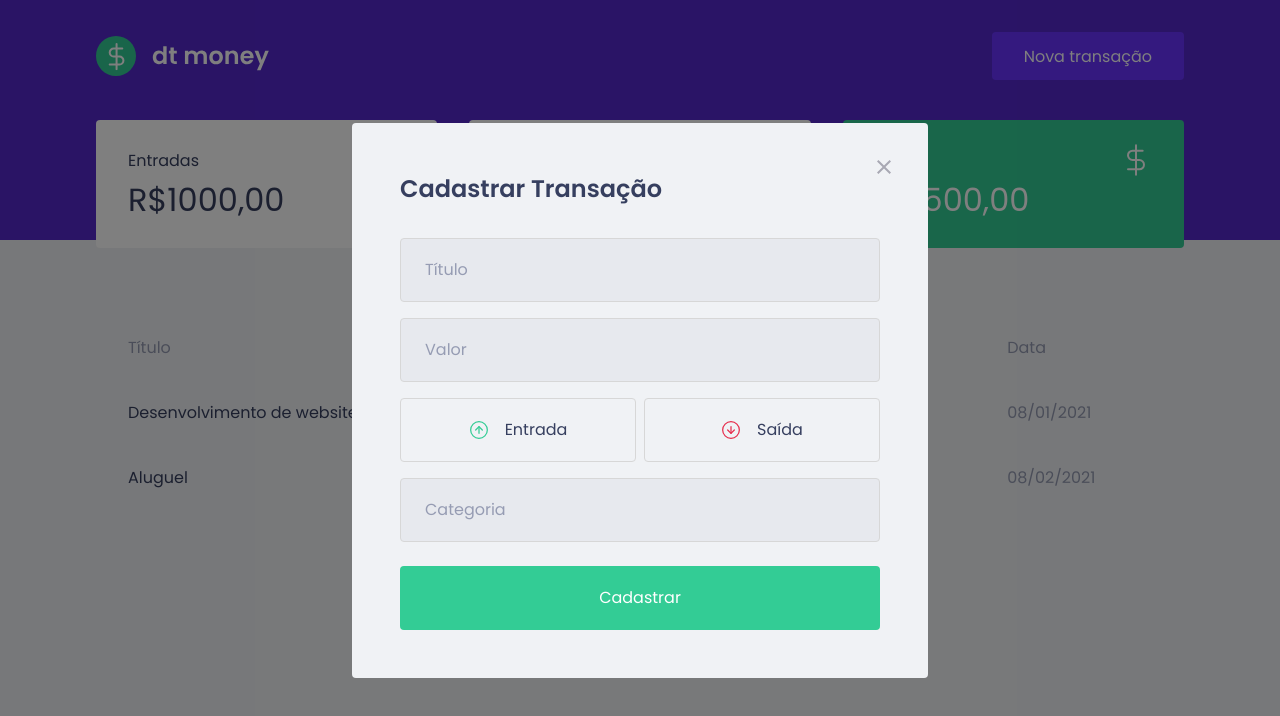
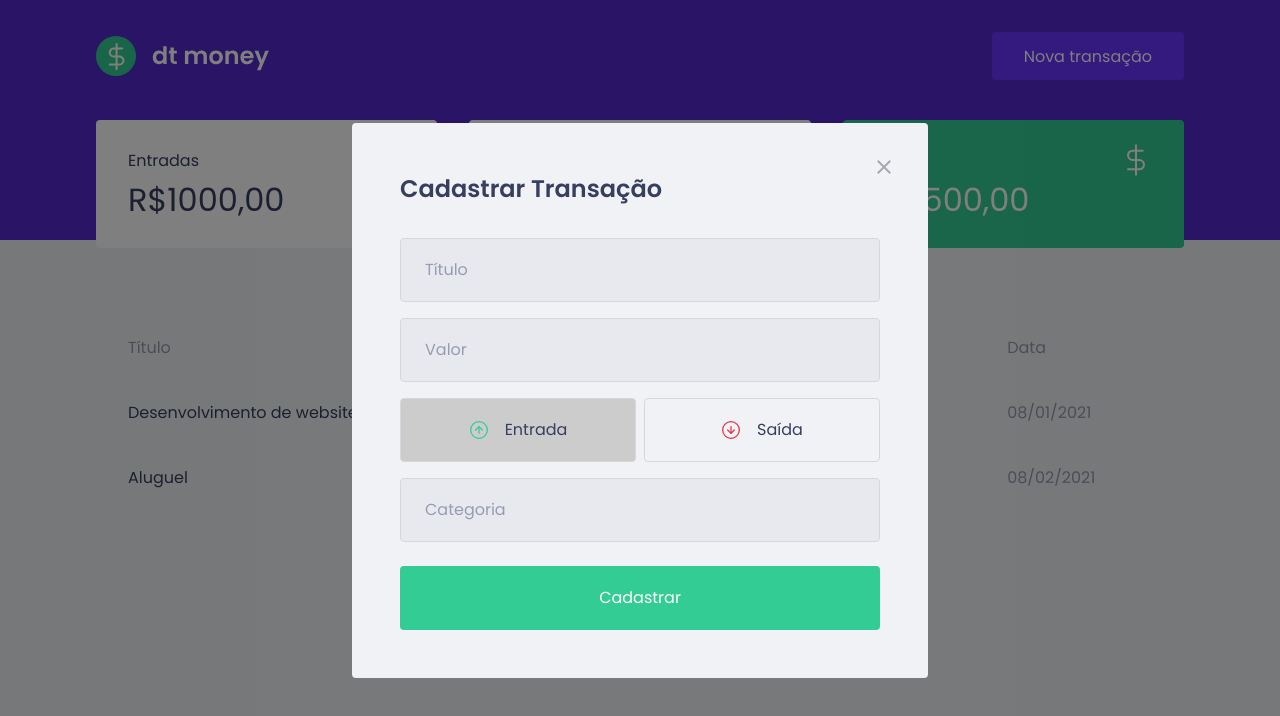
Before and after one commit to mstarkRules/02-dt-money, a React (Create React App) app: page / in a window 1280 px wide. Both pictures are taken after a click on the button "Nova transação". Shown: the top 716 px of the page. Built offline with nearby package versions, Linux system fonts and the light colour scheme; no server answers; what miragejs would draw is missing.

Commit message:
🛠 configurado estilo e funcionamento dos botões de acordo com estado selecionado

```diff
--- a/src/components/NewTransactionModal/index.tsx
+++ b/src/components/NewTransactionModal/index.tsx
@@ -1,8 +1,9 @@
 import Modal from "react-modal";
-import { Container, TransactionTypeContainer } from "./styles";
+import { Container, RadioBox, TransactionTypeContainer } from "./styles";
 import closeImg from "../../assets/close.svg";
 import incomeImg from "../../assets/income.svg";
 import outcomeImg from "../../assets/outcome.svg";
+import { useState } from "react";
 
 interface NewTransactionModalProps {
   isOpen: boolean;
@@ -13,6 +14,8 @@
   isOpen,
   onRequestClose,
 }: NewTransactionModalProps) {
+  const [type, setType] = useState("deposit");
+
   return (
     <Modal
       isOpen={isOpen}
@@ -32,15 +35,27 @@
         <input placeholder="Título" />
         <input type="number" placeholder="Valor" />
         <TransactionTypeContainer>
-          <button type="button">
+          <RadioBox
+            type="button"
+            onClick={() => {
+              setType("deposit");
+            }}
+            isActive={type === "deposit"}
+          >
             <img src={incomeImg} alt="Entrada" />
             <span>Entrada</span>
-          </button>
+          </RadioBox>
 
-          <button type="button">
+          <RadioBox
+            type="button"
+            onClick={() => {
+              setType("withdraw");
+            }}
+            isActive={type === "withdraw"}
+          >
             <img src={outcomeImg} alt="Saída" />
             <span>Saída</span>
-          </button>
+          </RadioBox>
         </TransactionTypeContainer>
         <input placeholder="Categoria" />
         <button type="submit">Cadastrar</button>
--- a/src/components/NewTransactionModal/styles.ts
+++ b/src/components/NewTransactionModal/styles.ts
@@ -53,13 +53,18 @@
   display: grid;
   grid-template-columns: 1fr 1fr;
   gap: 0.5rem;
+`;
 
-  button {
+interface RadioBoxProps {
+  isActive: boolean;
+}
+
+export const RadioBox = styled.button<RadioBoxProps>`
   height: 4rem;
   border: 1px solid #d7d7d7;
   border-radius: 0.25rem;
 
-    background: transparent;
+  background: ${(props) => (props.isActive ? "#ccc" : "transparent")};
 
   display: flex;
   align-items: center;
@@ -81,5 +86,4 @@
   &:hover {
     border-color: ${darken(0.1, "#d7d7d7")};
   }
-  }
 `;
```
Lines whose indentation alone changed are shown as unchanged.
